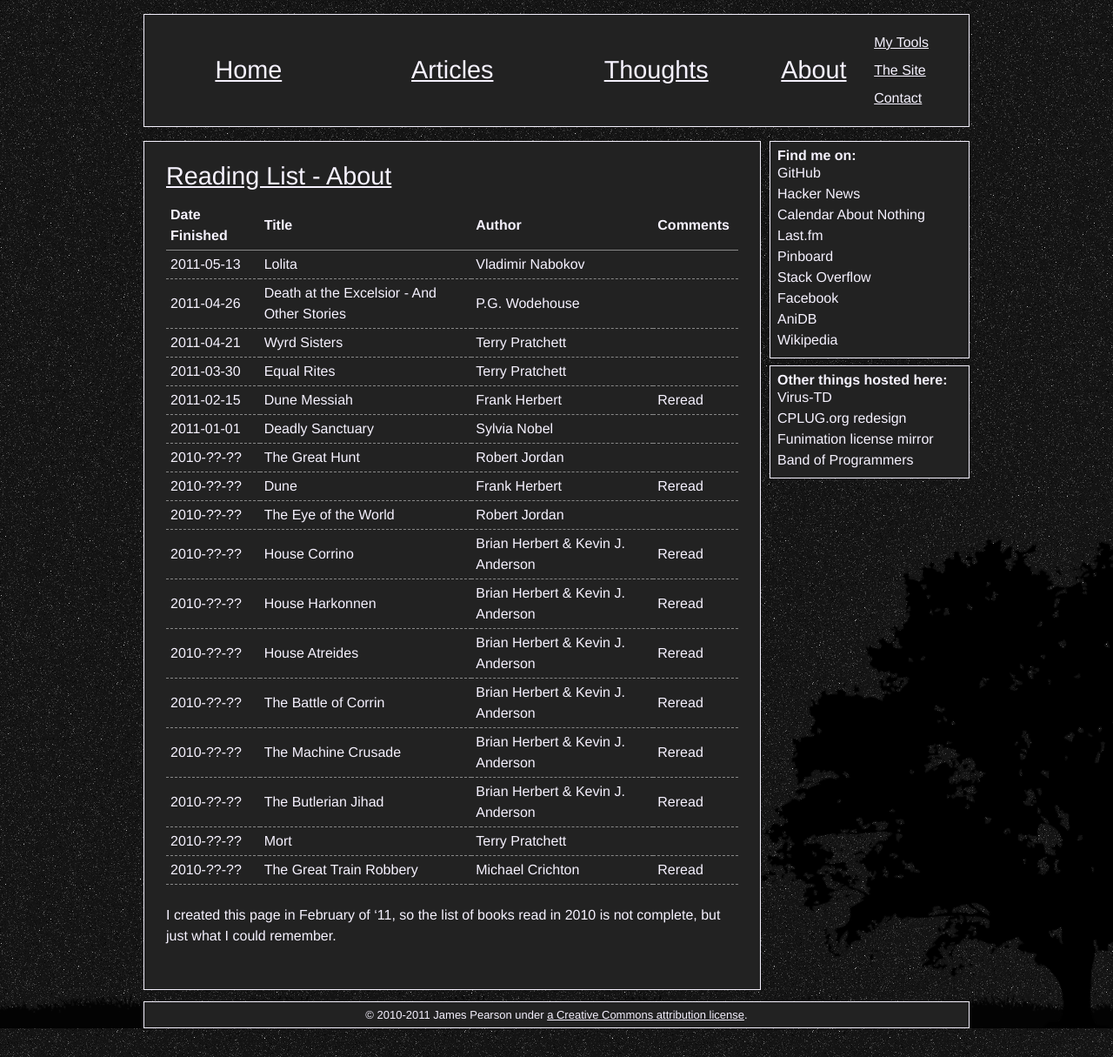
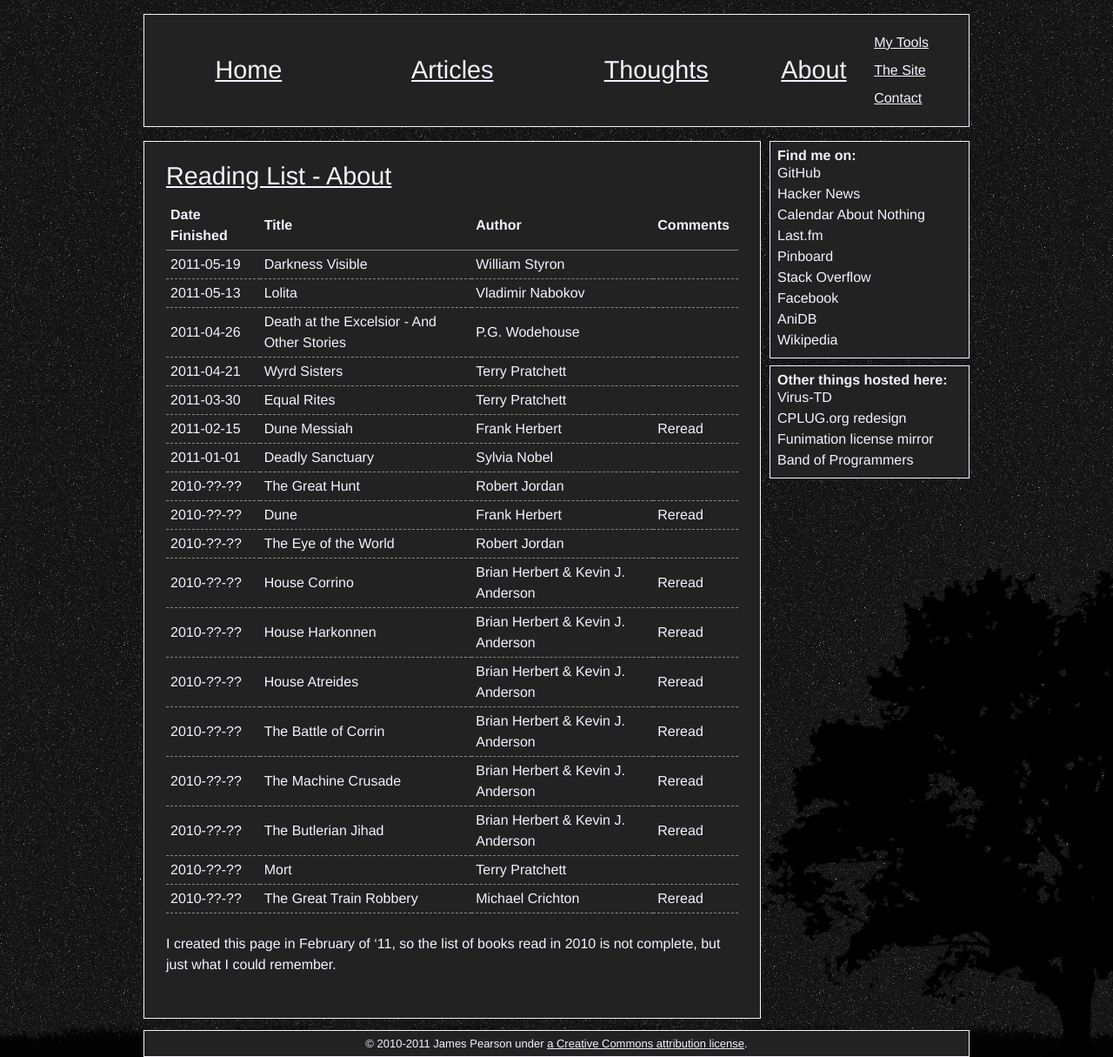
Before and after one commit to xiongchiamiov/xiongchiamiov.github.com, a Jekyll site: the page built from about/reading-list.md, in a window 1280 px wide. Shown: the whole page at 87% size. Built offline with Jekyll 4.4.1, drawn with Linux system fonts in a browser that asks for light colours; Markdown is read by kramdown in place of the engine named in the settings; comment, search, counter and statistics services are not loaded.

Commit message:
update reading list

```diff
--- a/about/reading-list.md
+++ b/about/reading-list.md
@@ -5,6 +5,7 @@ title: Reading List - About
 
 Date Finished | Title                       | Author                            | Comments
 ------------- | --------------------------- | --------------------------------- | --------
+  2011-05-19  | Darkness Visible            | William Styron                    |
   2011-05-13  | Lolita                      | Vladimir Nabokov                  |
   2011-04-26  | Death at the Excelsior - And Other Stories | P.G. Wodehouse     |
   2011-04-21  | Wyrd Sisters                | Terry Pratchett                   |
```
